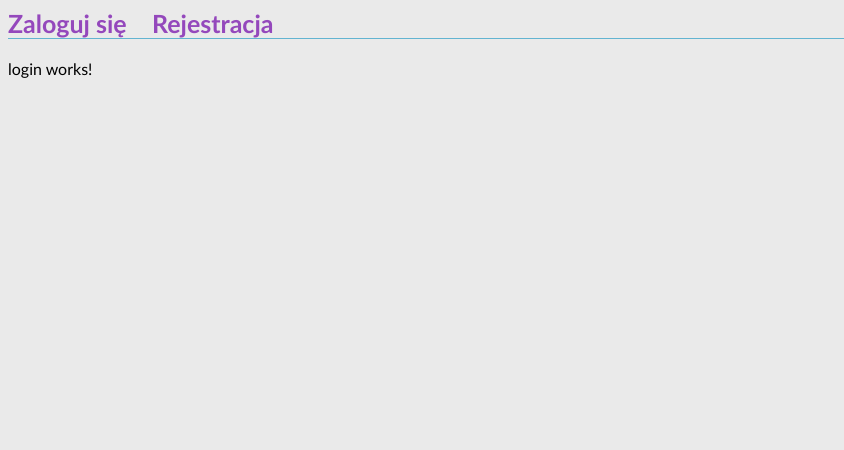
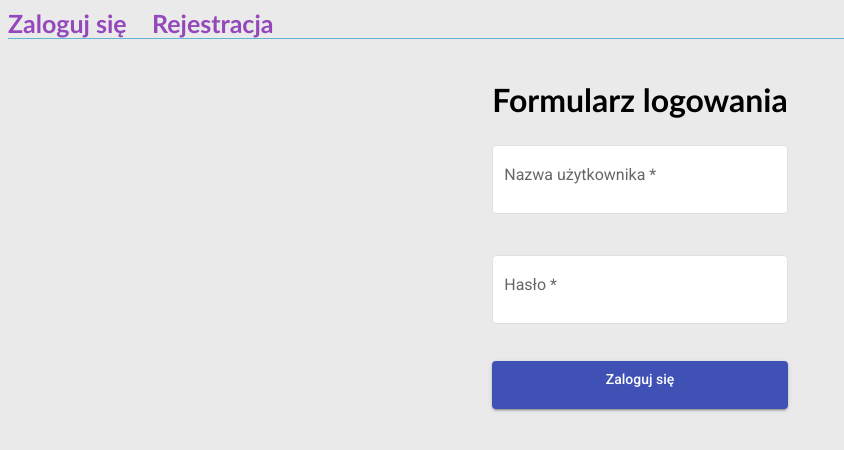
Before and after one commit to DArchala/testMe, an Angular app in the folder app-angular/: page /#/login in a window 1280 px wide. Shown: the top 450 px of the page, without its empty margins (0-844 px from the left). Built offline with nearby package versions, Linux system fonts and the light colour scheme.

Commit message:
Change login component ts, html, css

```diff
--- a/app-angular/src/app/pages/login/login.component.css
+++ b/app-angular/src/app/pages/login/login.component.css
@@ -0,0 +1,15 @@
+#form-container {
+  display: flex;
+  flex-direction: column;
+  flex-wrap: wrap;
+  align-content: center;
+}
+
+form {
+  display: flex;
+  flex-direction: column;
+}
+
+form * {
+  padding-bottom: 4%;
+}
--- a/app-angular/src/app/pages/login/login.component.html
+++ b/app-angular/src/app/pages/login/login.component.html
@@ -1 +1,28 @@
-<p>login works!</p>
+<div id="form-container">
+  <h1>Formularz logowania</h1>
+  <form (ngSubmit)="login()" [formGroup]="userLoginForm">
+
+    <mat-form-field appearance="outline">
+      <mat-label>Nazwa użytkownika</mat-label>
+
+      <input type="text" matInput [formControl]="usernameControl">
+
+      <mat-error *ngIf="usernameControl.hasError('required')">
+        Nazwa użytkownika jest wymagana
+      </mat-error>
+    </mat-form-field>
+
+    <mat-form-field appearance="outline">
+      <mat-label>Hasło</mat-label>
+
+      <input type="password" matInput [formControl]="passwordControl">
+
+      <mat-error *ngIf="passwordControl.hasError('required')">
+        Hasło jest wymagane
+      </mat-error>
+    </mat-form-field>
+
+    <button type="submit" mat-raised-button color="primary">Zaloguj się</button>
+  </form>
+
+</div>
--- a/app-angular/src/app/pages/login/login.component.ts
+++ b/app-angular/src/app/pages/login/login.component.ts
@@ -1,15 +1,44 @@
-import { Component, OnInit } from '@angular/core';
+import {Component} from '@angular/core';
+import {FormControl, FormGroup, Validators} from "@angular/forms";
+import {AuthenticationService} from "../../services/authentication.service";
+import {Router} from "@angular/router";
 
 @Component({
   selector: 'app-login',
   templateUrl: './login.component.html',
   styleUrls: ['./login.component.css']
 })
-export class LoginComponent implements OnInit {
+export class LoginComponent {
 
-  constructor() { }
+  constructor(private authService: AuthenticationService, private router: Router) {
+  }
 
-  ngOnInit(): void {
+  usernameControl = new FormControl('', [
+    Validators.required,
+  ]);
+
+  passwordControl = new FormControl('', [
+    Validators.required,
+  ]);
+
+  userLoginForm = new FormGroup({
+    username: this.usernameControl,
+    password: this.passwordControl,
+  });
+
+  login() {
+    if (this.userLoginForm.invalid) {
+      alert("Sprawdź poprawność wpisanych informacji.");
+    } else {
+      this.authService.authenticate(this.usernameControl.value, this.passwordControl.value).subscribe(
+        data => {
+          this.router.navigate(["/home"]);
+        },
+        error => {
+          alert("Error = " + error);
+        }
+      );
+    }
   }
 
 }
```
